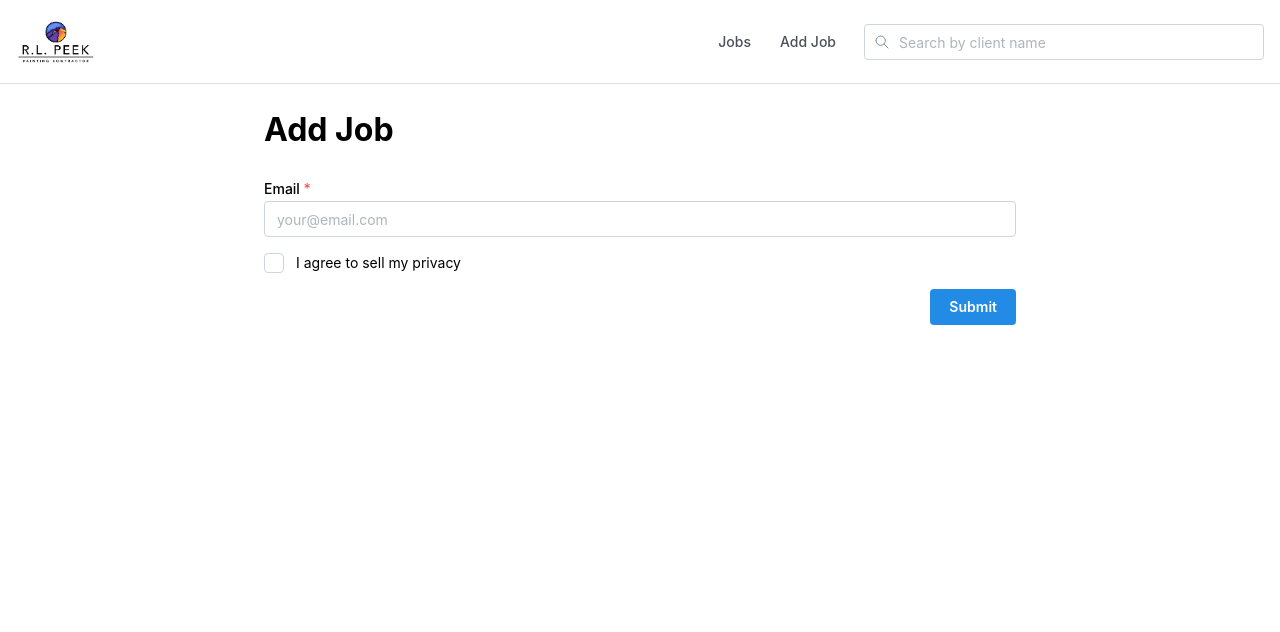
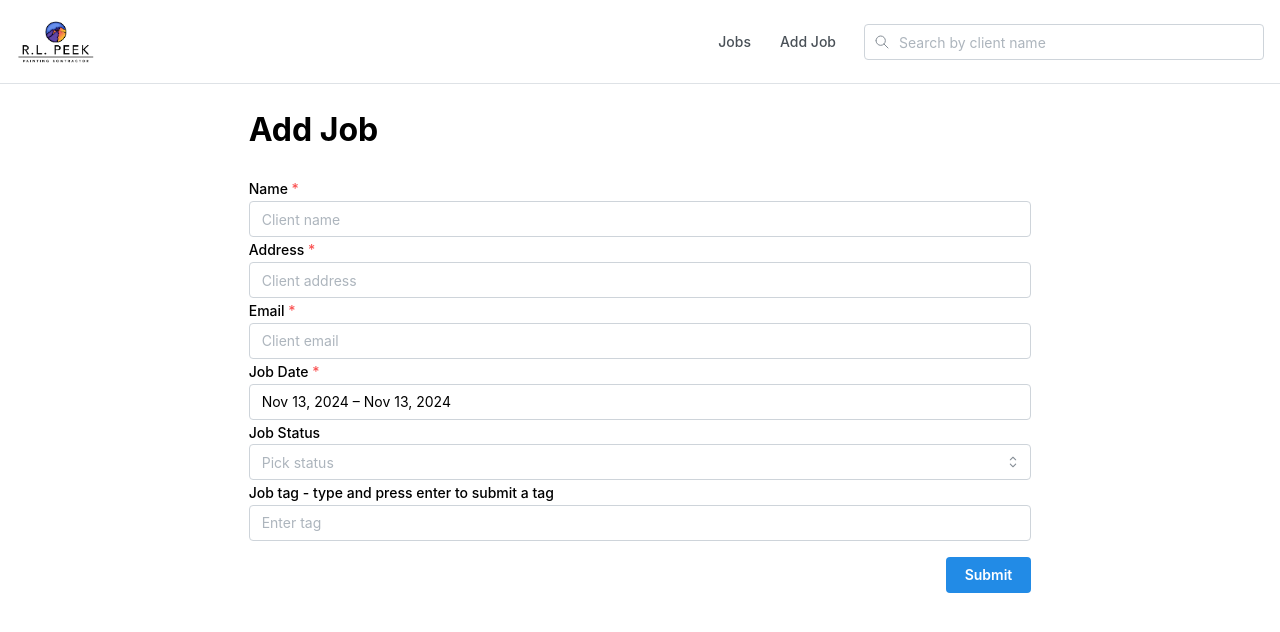
Before and after one commit to jobsuite-ai/jobsuite-web-app, a Next.js app: page /add-job in a window 1280 px wide. Shown: the top 632 px of the page. Built offline with nearby package versions, Linux system fonts and the light colour scheme.

Commit message:
Start to build out job form with actual fields

```diff
--- a/components/Forms/NewJobForm/NewJobForm.tsx
+++ b/components/Forms/NewJobForm/NewJobForm.tsx
@@ -1,18 +1,26 @@
 'use client';
 
-import { Button, Checkbox, Group, TextInput } from '@mantine/core';
+import { Button, Group, TextInput, TagsInput, Select } from '@mantine/core';
+import { DatePickerInput } from '@mantine/dates';
+import '@mantine/core/styles.css'
+import '@mantine/dates/styles.css'
 import { useForm } from '@mantine/form';
+import { useState } from 'react';
 
 export function NewJobForm() {
+    const [value, setValue] = useState<[Date | null, Date | null]>([null, null]);
     const form = useForm({
       mode: 'uncontrolled',
       initialValues: {
-        email: '',
-        termsOfService: false,
+        client_name: '',
+        client_address: '',
+        client_email: '',
+        job_date: [new Date(), new Date()],
+        tags: [],
       },
 
       validate: {
-        email: (value) => (/^\S+@\S+$/.test(value) ? null : 'Invalid email'),
+        client_email: (value) => (/^\S+@\S+$/.test(value) ? null : 'Invalid email'),
       },
     });
 
@@ -22,17 +30,46 @@ export function NewJobForm() {
             <form onSubmit={form.onSubmit((values) => console.log(values))}>
                 <TextInput
                     withAsterisk
+                    label="Name"
+                    placeholder="Client name"
+                    key={form.key('client_name')}
+                    {...form.getInputProps('client_name')}
+                />
+                <TextInput
+                    withAsterisk
+                    label="Address"
+                    placeholder="Client address"
+                    key={form.key('client_address')}
+                    {...form.getInputProps('client_address')}
+                />
+                <TextInput
+                    withAsterisk
                     label="Email"
-                    placeholder="your@email.com"
-                    key={form.key('email')}
-                    {...form.getInputProps('email')}
+                    placeholder="Client email"
+                    key={form.key('client_email')}
+                    {...form.getInputProps('client_email')}
                 />
-
-                <Checkbox
-                    mt="md"
-                    label="I agree to sell my privacy"
-                    key={form.key('termsOfService')}
-                    {...form.getInputProps('termsOfService', { type: 'checkbox' })}
+                <DatePickerInput
+                    withAsterisk
+                    label='Job Date'
+                    valueFormat='MMM DD, YYYY'
+                    placeholder='Set job date'
+                    type='range'
+                    key={form.key('job_date')}
+                    {...form.getInputProps('job_date')}
+                />
+                <Select
+                    label='Job Status'
+                    placeholder='Pick status'
+                    data={['Bid In Progress', 'Bid Sent', 'Bid Accepted', 'Scheduled', 'In Progress', 'Finished']}
+                    key={form.key('job_status')}
+                    {...form.getInputProps('job_status')}
+                />
+                <TagsInput
+                    label="Job tag - type and press enter to submit a tag"
+                    placeholder="Enter tag"
+                    key={form.key('tags')}
+                    {...form.getInputProps('tags')}
                 />
 
                 <Group justify="flex-end" mt="md">
--- a/package.json
+++ b/package.json
@@ -20,6 +20,7 @@
   },
   "dependencies": {
     "@mantine/core": "^7.13.5",
+    "@mantine/dates": "^7.14.0",
     "@mantine/dropzone": "^7.14.0",
     "@mantine/form": "^7.14.0",
     "@mantine/hooks": "^7.13.5",
```
Also changed, not shown: 2 other files (tests, documents, lock files or other folders).
